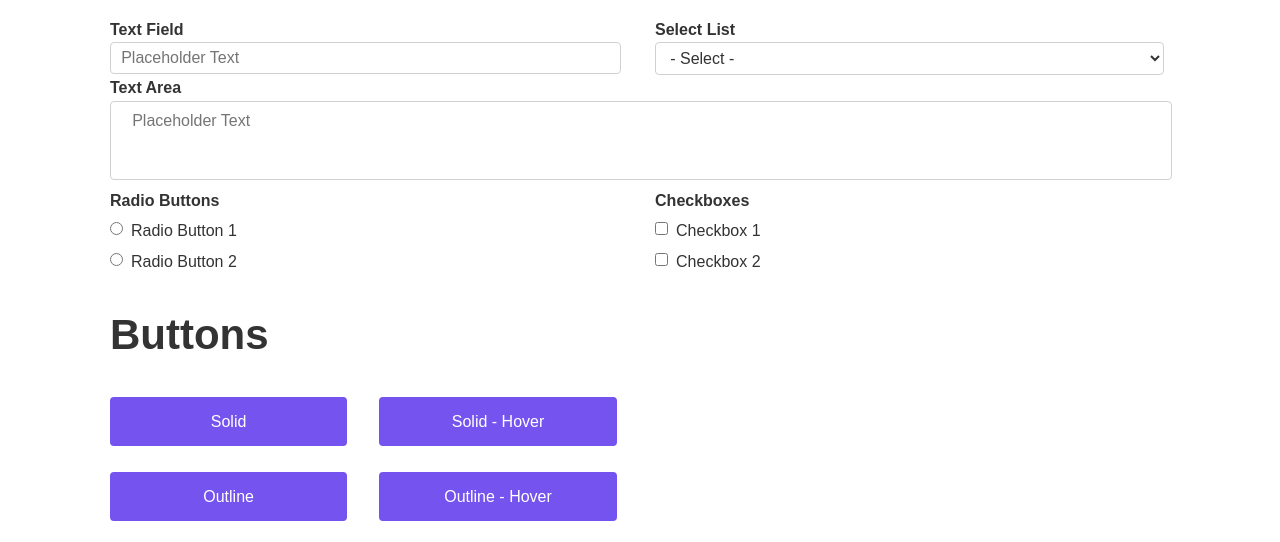
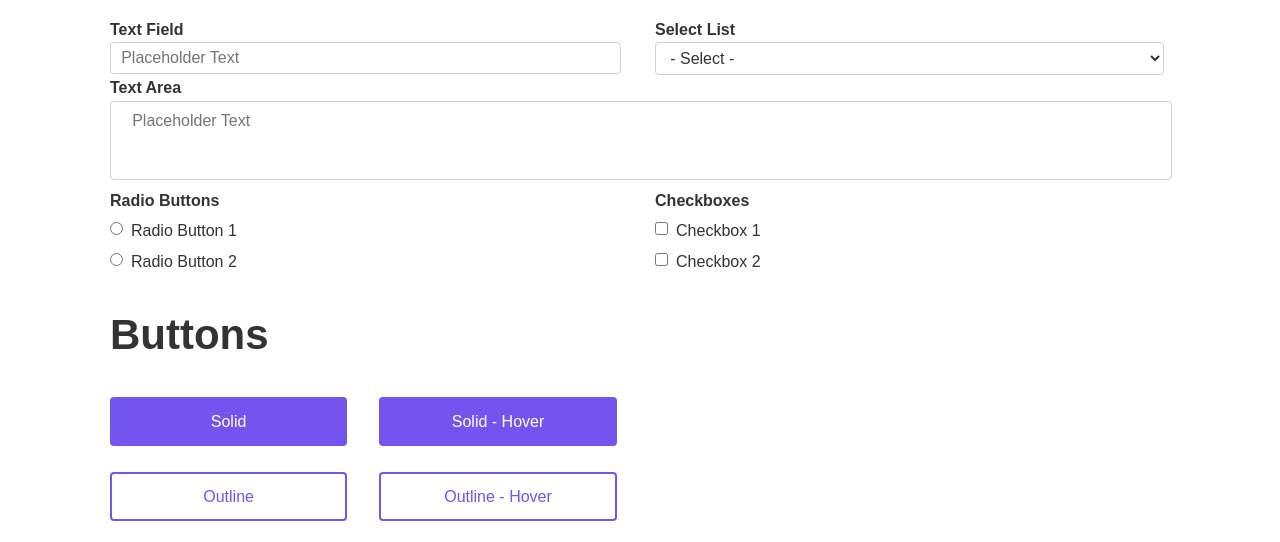
Before and after one commit to hannasmith/Week-3-Homework, a plain HTML site: page components.html in a window 1280 px wide. Shown: the part 410-952 px from the top of the page. Drawn offline with Linux system fonts and the light colour scheme.

Commit message:
Add files via upload
oct 19 update

```diff
--- a/css/style.css
+++ b/css/style.css
@@ -489,7 +489,7 @@ input[type="text"]:focus,
 input[type="tel"]:focus,
 input[type="url"]:focus,
 input[type="password"]:focus,
-textarea: focus,
+textarea:focus,
 select:focus {
     border: 1px solid #33C3F0;
     outline: 0;}
@@ -543,7 +543,7 @@ input[type="button"]:hover {
     outline: 0;
     text-decoration: none;
 }
-.button.outline: {
+.button.outline {
     background-color: transparent;
     color: #7453EF;
 }
```
